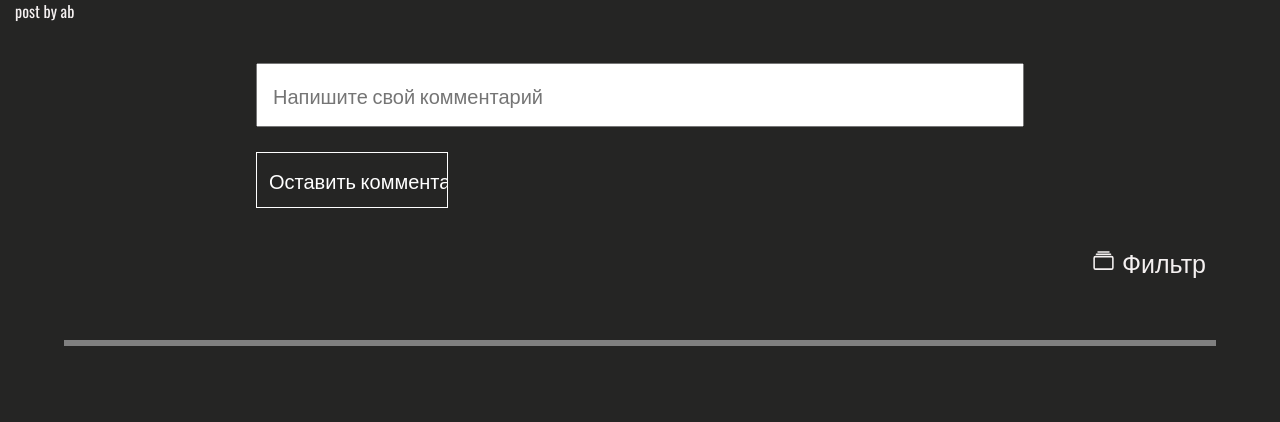
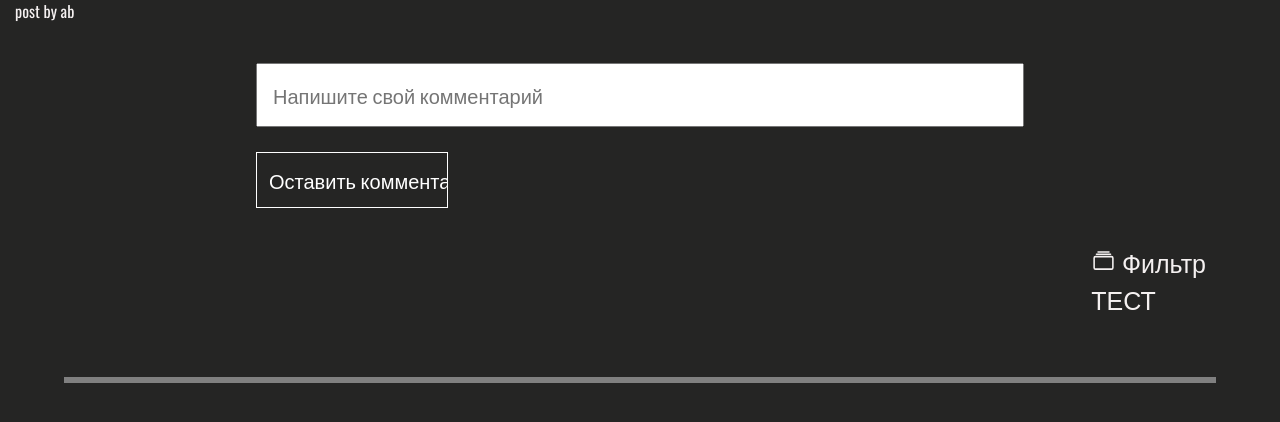
Before and after one commit to CodBot456/Forum_main, a Django app: page /forum-detail/4/ in a window 1280 px wide. Shown: the part 306-728 px from the top of the page. Run offline with Django 4.2, Linux system fonts and the light colour scheme; data comes from the database, SQL or seed files in the repository.

Commit message:
test_commit

```diff
--- a/forum/templates/forum/forum_detail.html
+++ b/forum/templates/forum/forum_detail.html
@@ -16,6 +16,7 @@
         <div class="filter-block">
             <ion-icon name="albums-outline"></ion-icon>
             <span onclick="showFilter()">Фильтр</span>
+            <p>ТЕСТ</p>
             <form method="get" class="filter-form">
                 <div>
                     <input name="filter" type="radio" id="radio1" value="timefromold">
```
